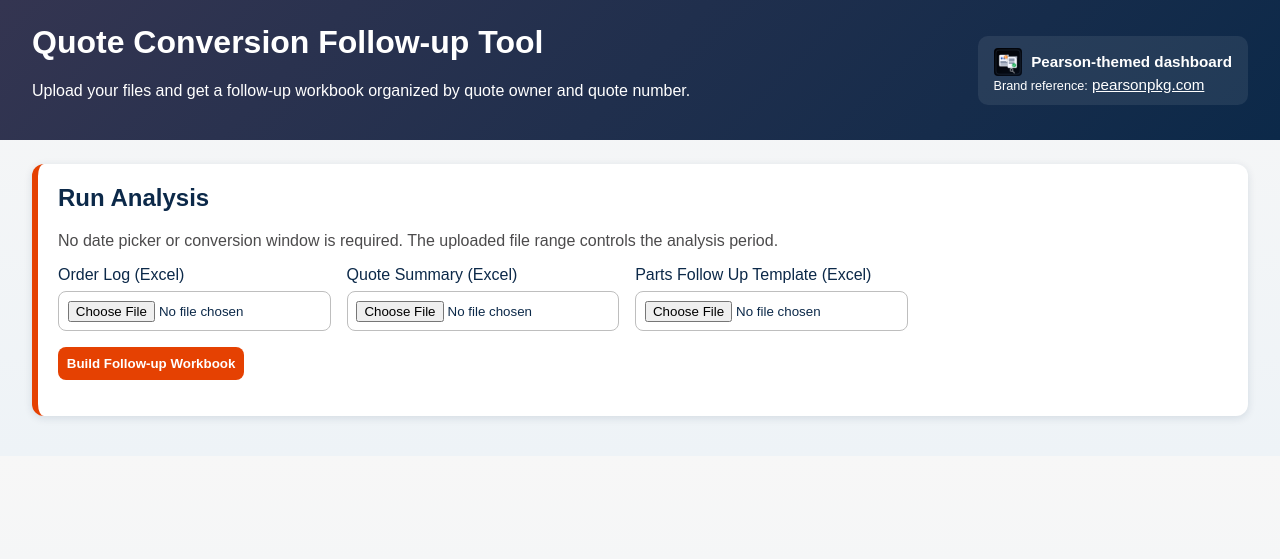
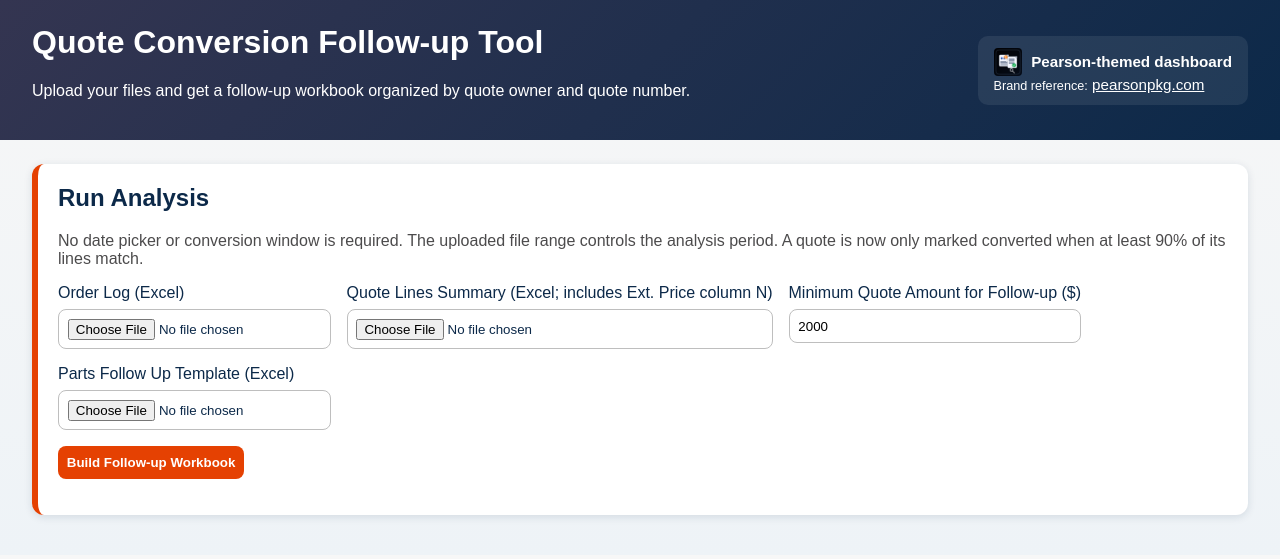
Before and after one commit to brandonhall112/Quote_Converter, a Flask app: page / in a window 1280 px wide. Shown: the top 559 px of the page. Run offline with Flask 3, Linux system fonts and the light colour scheme.

Commit message:
Use quote line Ext. Price for quote amounts and add visual insights

```diff
--- a/app.py
+++ b/app.py
@@ -5,9 +5,11 @@ from io import BytesIO
 from pathlib import Path
 import re
 from threading import Timer
+import os
 from typing import Any
 import sys
 import webbrowser
+import json
 
 import pandas as pd
 from flask import Flask, render_template, request, send_file
@@ -32,6 +34,7 @@ class ColumnMap:
     quote_customer_name: int = 36  # AK
     quote_date: int = 48  # AW
     quote_user: int = 61  # BJ
+    quote_ext_price: int = 13  # N
 
 
 COLUMNS = ColumnMap()
@@ -72,13 +75,14 @@ def load_quotes(file_obj: Any) -> pd.DataFrame:
             "customer_name": _safe_get(raw, COLUMNS.quote_customer_name, "Customer Name (AK)").astype(str).str.strip(),
             "quote_date": pd.to_datetime(_safe_get(raw, COLUMNS.quote_date, "Date Quoted (AW)"), errors="coerce"),
             "user_id": _safe_get(raw, COLUMNS.quote_user, "User ID (BJ)").astype(str).str.strip(),
+            "ext_price": pd.to_numeric(_safe_get(raw, COLUMNS.quote_ext_price, "Ext. Price (N)"), errors="coerce").fillna(0.0),
         }
     )
     quotes = quotes.dropna(subset=["quote_date"]).copy()
     return quotes[(quotes["part_number"].ne("")) & (quotes["quote_number"].ne(""))]
 
 
-def run_conversion(orders: pd.DataFrame, quotes: pd.DataFrame) -> tuple[pd.DataFrame, pd.DataFrame, pd.DataFrame]:
+def run_conversion(orders: pd.DataFrame, quotes: pd.DataFrame, min_line_match_ratio: float = 0.90) -> tuple[pd.DataFrame, pd.DataFrame, pd.DataFrame]:
     if quotes.empty:
         empty = quotes.assign(converted=False)
         return empty, pd.DataFrame(), pd.DataFrame()
@@ -93,53 +97,133 @@ def run_conversion(orders: pd.DataFrame, quotes: pd.DataFrame) -> tuple[pd.DataF
     merged["days_to_convert"] = (merged["order_date"] - merged["quote_date"]).dt.days
     merged["valid_conversion"] = merged["days_to_convert"].notna() & (merged["days_to_convert"] >= 0)
 
-    converted_events = (
-        merged[merged["valid_conversion"]]
-        .sort_values("days_to_convert")
-        .groupby(["quote_number", "line_number"], as_index=False)
-        .first()
+    valid = merged[merged["valid_conversion"]].copy()
+
+    quote_lines = (
+        quotes.groupby("quote_number", dropna=False)
+        .agg(total_lines=("line_number", "nunique"))
+        .reset_index()
     )
 
-    line_output = quotes.merge(
-        converted_events[
-            [
-                "quote_number",
-                "line_number",
-                "order_number",
-                "order_date",
-                "net_sales",
-                "days_to_convert",
-            ]
-        ],
-        on=["quote_number", "line_number"],
-        how="left",
-    )
-    line_output["converted"] = line_output["order_number"].notna()
+    if valid.empty:
+        line_output = quotes.copy()
+        line_output["order_number"] = pd.NA
+        line_output["order_date"] = pd.NaT
+        line_output["net_sales"] = 0.0
+        line_output["days_to_convert"] = pd.NA
+        line_output["converted"] = False
+
+        def _first_non_empty(series: pd.Series) -> str:
+            for value in series:
+                if pd.notna(value) and str(value).strip() != "":
+                    return str(value).strip()
+            return ""
+
+        quote_output = (
+            line_output.groupby(["quote_number"], dropna=False)
+            .agg(
+                customer_id=("customer_id", _first_non_empty),
+                customer_name=("customer_name", _first_non_empty),
+                user_id=("user_id", _first_non_empty),
+                quote_date=("quote_date", "min"),
+                parts_quoted=("part_number", "nunique"),
+                total_lines=("line_number", "nunique"),
+                quote_amount=("ext_price", "sum"),
+            )
+            .reset_index()
+        )
+        quote_output["matched_orders"] = ""
+        quote_output["converted_net_sales"] = 0.0
+        quote_output["converted_lines"] = 0
+        quote_output["line_match_rate"] = 0.0
+        quote_output["converted"] = False
+        quote_output["follow_up_needed"] = True
+    else:
+        line_order_best = (
+            valid.sort_values("days_to_convert")
+            .groupby(["quote_number", "line_number", "order_number"], as_index=False)
+            .first()
+        )
+
+        order_coverage = (
+            line_order_best.groupby(["quote_number", "order_number"], as_index=False)
+            .agg(
+                matched_lines=("line_number", "nunique"),
+                order_date=("order_date", "min"),
+                converted_net_sales=("net_sales", "sum"),
+            )
+            .merge(quote_lines, on="quote_number", how="left")
+        )
+        order_coverage["line_match_rate"] = (order_coverage["matched_lines"] / order_coverage["total_lines"]).fillna(0)
+
+        best_order = (
+            order_coverage.sort_values(["quote_number", "line_match_rate", "matched_lines", "order_date"], ascending=[True, False, False, True])
+            .groupby("quote_number", as_index=False)
+            .first()
+        )
+        best_order["converted"] = best_order["line_match_rate"] >= min_line_match_ratio
+
+        winning_line_matches = line_order_best.merge(
+            best_order[["quote_number", "order_number", "converted"]],
+            on=["quote_number", "order_number"],
+            how="inner",
+        )
+        winning_line_matches = winning_line_matches[winning_line_matches["converted"]].copy()
+
+        converted_lines = (
+            winning_line_matches.groupby("quote_number", as_index=False)
+            .agg(converted_lines=("line_number", "nunique"))
+        )
+
+        line_output = quotes.merge(
+            winning_line_matches[["quote_number", "line_number", "order_number", "order_date", "net_sales", "days_to_convert"]],
+            on=["quote_number", "line_number"],
+            how="left",
+        )
+        line_output["converted"] = line_output["order_number"].notna()
+
+        def _first_non_empty(series: pd.Series) -> str:
+            for value in series:
+                if pd.notna(value) and str(value).strip() != "":
+                    return str(value).strip()
+            return ""
+
+        quote_output = (
+            line_output.groupby(["quote_number"], dropna=False)
+            .agg(
+                customer_id=("customer_id", _first_non_empty),
+                customer_name=("customer_name", _first_non_empty),
+                user_id=("user_id", _first_non_empty),
+                quote_date=("quote_date", "min"),
+                parts_quoted=("part_number", "nunique"),
+                total_lines=("line_number", "nunique"),
+                quote_amount=("ext_price", "sum"),
+            )
+            .reset_index()
+            .merge(best_order[["quote_number", "order_number", "order_date", "converted_net_sales", "line_match_rate", "converted"]], on="quote_number", how="left")
+            .merge(converted_lines, on="quote_number", how="left")
+        )
+        quote_output["converted_lines"] = quote_output["converted_lines"].fillna(0).astype(int)
+        quote_output["converted"] = quote_output["converted"].astype("boolean").fillna(False).astype(bool)
+        quote_output["line_match_rate"] = quote_output["line_match_rate"].fillna(0.0)
+        quote_output["converted_net_sales"] = quote_output["converted_net_sales"].fillna(0.0)
+        quote_output["matched_orders"] = quote_output.apply(
+            lambda r: str(r["order_number"]) if bool(r["converted"]) and pd.notna(r["order_number"]) else "",
+            axis=1,
+        )
+        quote_output = quote_output.drop(columns=["order_number"])
+        quote_output["follow_up_needed"] = ~quote_output["converted"]
 
     rep_summary = (
-        line_output.groupby("user_id", dropna=False)
+        quote_output.groupby("user_id", dropna=False)
         .agg(
-            quote_lines=("quote_number", "count"),
-            converted_lines=("converted", "sum"),
-            converted_net_sales=("net_sales", "sum"),
+            consolidated_quotes=("quote_number", "count"),
+            converted_quotes=("converted", "sum"),
+            converted_net_sales=("converted_net_sales", "sum"),
         )
         .reset_index()
     )
-    rep_summary["conversion_rate"] = (rep_summary["converted_lines"] / rep_summary["quote_lines"]).fillna(0)
-
-    quote_output = (
-        line_output.groupby(["quote_number", "customer_id", "customer_name", "user_id", "quote_date"], dropna=False)
-        .agg(
-            parts_quoted=("part_number", "nunique"),
-            matched_orders=("order_number", lambda s: ", ".join(sorted({v for v in s.dropna().astype(str) if v}))),
-            converted_net_sales=("net_sales", "sum"),
-            converted_lines=("converted", "sum"),
-            total_lines=("line_number", "count"),
-        )
-        .reset_index()
-    )
-    quote_output["converted"] = quote_output["converted_lines"] > 0
-    quote_output["follow_up_needed"] = ~quote_output["converted"]
+    rep_summary["conversion_rate"] = (rep_summary["converted_quotes"] / rep_summary["consolidated_quotes"]).fillna(0)
 
     return line_output, rep_summary, quote_output
 
@@ -164,7 +248,7 @@ def _column_map_from_header(ws, header_row: int) -> dict[str, int]:
             continue
         if (("quote" in label and "#" in label) or "quote number" in label or label == "quote"):
             mapping.setdefault("quote_number", col)
-        elif "customer" in label:
+        elif "customer" in label or "cust" in label:
             mapping.setdefault("customer_id", col)
         elif "date" in label:
             mapping.setdefault("quote_date", col)
@@ -174,6 +258,10 @@ def _column_map_from_header(ws, header_row: int) -> dict[str, int]:
             mapping.setdefault("quote_amount", col)
         elif "part" in label and ("count" in label or "qty" in label or "quoted" in label):
             mapping.setdefault("parts_quoted", col)
+        elif "won/lost" in label or ("won" in label and "lost" in label):
+            mapping.setdefault("follow_up_needed", col)
+        elif "actual order" in label:
+            mapping.setdefault("converted_net_sales", col)
         elif "order" in label:
             mapping.setdefault("matched_orders", col)
         elif "net" in label or "sales" in label:
@@ -300,19 +388,20 @@ def build_follow_up_workbook(template_bytes: bytes, quotes_for_followup: pd.Data
             if "user_id" in col_map:
                 ws.cell(row=row_num, column=col_map["user_id"], value=assignee_name)
             if "quote_amount" in col_map:
-                ws.cell(row=row_num, column=col_map["quote_amount"], value=None)
+                quote_amount = rec.get("quote_amount")
+                ws.cell(row=row_num, column=col_map["quote_amount"], value=float(quote_amount) if pd.notna(quote_amount) else None)
             if "parts_quoted" in col_map:
                 ws.cell(row=row_num, column=col_map["parts_quoted"], value=int(rec.get("parts_quoted") or 0))
-            if "matched_orders" in col_map:
-                ws.cell(row=row_num, column=col_map["matched_orders"], value=rec.get("matched_orders"))
             if "converted_net_sales" in col_map:
                 ws.cell(row=row_num, column=col_map["converted_net_sales"], value=float(rec.get("converted_net_sales") or 0))
             if "follow_up_needed" in col_map:
                 ws.cell(
                     row=row_num,
                     column=col_map["follow_up_needed"],
-                    value="Open" if rec.get("follow_up_needed") else "Won",
+                    value="",
                 )
+            if "matched_orders" in col_map:
+                ws.cell(row=row_num, column=col_map["matched_orders"], value=rec.get("matched_orders"))
             if "notes" in col_map:
                 ws.cell(row=row_num, column=col_map["notes"], value="")
             row_num += 1
@@ -337,10 +426,25 @@ def _resolve_template_bytes(uploaded_template) -> bytes:
     )
 
 
+
+def _format_currency(value: Any) -> str:
+    if pd.isna(value):
+        return ""
+    return f"${float(value):,.2f}"
+
+
+def _format_percent(value: Any) -> str:
+    if pd.isna(value):
+        return ""
+    return f"{float(value) * 100:.2f}%"
+
+
 @app.route("/", methods=["GET", "POST"])
 def index():
     quote_results_html = None
     rep_results_html = None
+    rep_chart_data = "[]"
+    followup_chart_data = "[]"
     error = None
 
     if request.method == "POST":
@@ -348,25 +452,92 @@ def index():
             order_file = request.files.get("order_file")
             quote_file = request.files.get("quote_file")
             template_file = request.files.get("template_file")
+            min_quote_amount = float(request.form.get("min_quote_amount") or 2000)
 
             if not order_file or not quote_file:
-                raise ValueError("Please upload both an order log file and a quote summary file.")
+                raise ValueError("Please upload both an order log file and a quote line summary file.")
 
             template_bytes = _resolve_template_bytes(template_file)
             orders = load_orders(order_file)
             quotes = load_quotes(quote_file)
 
-            line_results, rep_summary, quote_results = run_conversion(orders, quotes)
-            follow_up_quotes = quote_results[quote_results["follow_up_needed"]].copy()
+            line_results, rep_summary, quote_results = run_conversion(orders, quotes, min_line_match_ratio=0.90)
+
+            min_amount_mask = quote_results["quote_amount"].fillna(0) >= min_quote_amount
+            follow_up_quotes = quote_results[quote_results["follow_up_needed"] & min_amount_mask].copy()
             generated_report = build_follow_up_workbook(template_bytes, follow_up_quotes)
 
-            quote_results_html = quote_results.sort_values(["quote_date", "quote_number"]).to_html(
+            quote_results_display = quote_results.sort_values(["quote_date", "quote_number"]).copy()
+            quote_results_display["converted_net_sales"] = quote_results_display["converted_net_sales"].map(_format_currency)
+            quote_results_display["quote_amount"] = quote_results_display["quote_amount"].map(_format_currency)
+            quote_results_display["line_match_rate"] = quote_results_display["line_match_rate"].map(_format_percent)
+            quote_results_display = quote_results_display.rename(
+                columns={
+                    "quote_number": "Quote Number",
+                    "customer_id": "Customer ID",
+                    "customer_name": "Customer Name",
+                    "user_id": "Parts Rep",
+                    "quote_date": "Quote Date",
+                    "parts_quoted": "Parts Quoted",
+                    "matched_orders": "Matched Orders",
+                    "converted_net_sales": "Converted Net Sales",
+                    "converted_lines": "Converted Lines",
+                    "total_lines": "Total Lines",
+                    "line_match_rate": "Line Match Rate",
+                    "converted": "Converted",
+                    "follow_up_needed": "Follow Up Needed",
+                    "quote_amount": "Quote Amount",
+                }
+            )
+            quote_results_html = quote_results_display.to_html(
                 index=False,
-                classes="results-table",
+                classes="results-table sortable-table",
+                table_id="quote-results-table",
             )
-            rep_results_html = rep_summary.sort_values("conversion_rate", ascending=False).to_html(
+
+            rep_results_display = rep_summary.sort_values("conversion_rate", ascending=False).copy()
+            rep_results_display["converted_net_sales"] = rep_results_display["converted_net_sales"].map(_format_currency)
+            rep_results_display["conversion_rate"] = rep_results_display["conversion_rate"].map(_format_percent)
+            rep_results_display = rep_results_display.rename(
+                columns={
+                    "user_id": "Parts Rep",
+                    "consolidated_quotes": "Number of Quotes",
+                    "converted_quotes": "Number of Converted Quotes",
+                    "converted_net_sales": "Converted Net Sales",
+                    "conversion_rate": "Conversion Rate",
+                }
+            )
+            rep_results_html = rep_results_display.to_html(
                 index=False,
-                classes="results-table",
+                classes="results-table sortable-table",
+                table_id="rep-summary-table",
+            )
+
+            rep_chart = rep_summary.sort_values("conversion_rate", ascending=False).copy()
+            rep_chart_data = json.dumps(
+                [
+                    {
+                        "rep": str(r.user_id or "Unassigned"),
+                        "conversion_rate": float(r.conversion_rate),
+                    }
+                    for r in rep_chart.itertuples()
+                ]
+            )
+            followup_counts = (
+                quote_results[quote_results["follow_up_needed"]]
+                .groupby("user_id", dropna=False)
+                .size()
+                .reset_index(name="count")
+                .sort_values("count", ascending=False)
+            )
+            followup_chart_data = json.dumps(
+                [
+                    {
+                        "rep": str(r.user_id or "Unassigned"),
+                        "count": int(r.count),
+                    }
+                    for r in followup_counts.itertuples()
+                ]
             )
 
             app.config["last_quote_results"] = quote_results
@@ -379,6 +550,8 @@ def index():
         "index.html",
         quote_results_html=quote_results_html,
         rep_results_html=rep_results_html,
+        rep_chart_data=rep_chart_data,
+        followup_chart_data=followup_chart_data,
         error=error,
     )
 
@@ -407,5 +580,8 @@ def _open_browser() -> None:
 
 
 if __name__ == "__main__":
-    Timer(1.0, _open_browser).start()
-    app.run(host="127.0.0.1", port=8000, debug=False, use_reloader=False)
+    port = int(os.environ.get("PORT", "8000"))
+    is_local_dev = not os.environ.get("CI") and not os.environ.get("PORT")
+    if is_local_dev:
+        Timer(1.0, _open_browser).start()
+    app.run(host="0.0.0.0", port=port, debug=False, use_reloader=False)
--- a/requirements.txt
+++ b/requirements.txt
@@ -1,3 +1,4 @@
 flask==3.0.3
 pandas==2.2.2
 openpyxl==3.1.5
+gunicorn==22.0.0
--- /dev/null
+++ b/runtime.txt
@@ -0,0 +1 @@
+python-3.11.9
--- a/templates/index.html
+++ b/templates/index.html
@@ -107,6 +107,11 @@
     .results-wrap { overflow-x: auto; }
     .download { margin-bottom: .7rem; display: flex; gap: .6rem; }
     .note { color: var(--dark-gray); }
+    .viz-grid { display:grid; grid-template-columns: repeat(auto-fit,minmax(280px,1fr)); gap:1rem; }
+    .viz-card { background:#f8fafc; border:1px solid #dbe5ef; border-radius:10px; padding:.8rem; }
+    .viz-row { display:grid; grid-template-columns: 130px 1fr 56px; gap:.5rem; align-items:center; margin:.45rem 0; font-size:.86rem; }
+    .bar-wrap { background:#e5edf5; border-radius:999px; height:10px; overflow:hidden; }
+    .bar { height:10px; background:linear-gradient(90deg,var(--orange),var(--dark-blue)); }
   </style>
 </head>
 <body>
@@ -128,7 +133,7 @@
   <div class="container">
     <div class="card">
       <h2>Run Analysis</h2>
-      <p class="note">No date picker or conversion window is required. The uploaded file range controls the analysis period.</p>
+      <p class="note">No date picker or conversion window is required. The uploaded file range controls the analysis period. A quote is now only marked converted when at least 90% of its lines match.</p>
       <form method="post" enctype="multipart/form-data">
         <div class="row">
           <div class="field">
@@ -136,8 +141,12 @@
             <input type="file" name="order_file" accept=".xlsx,.xls" required>
           </div>
           <div class="field">
-            <label>Quote Summary (Excel)</label>
+            <label>Quote Lines Summary (Excel; includes Ext. Price column N)</label>
             <input type="file" name="quote_file" accept=".xlsx,.xls" required>
+          </div>
+          <div class="field">
+            <label>Minimum Quote Amount for Follow-up ($)</label>
+            <input type="number" name="min_quote_amount" value="2000" min="0" step="100">
           </div>
           <div class="field">
             <label>Parts Follow Up Template (Excel)</label>
@@ -152,6 +161,20 @@
     </div>
 
     {% if rep_results_html %}
+    <div class="card">
+      <h2>Visual Insights</h2>
+      <div class="viz-grid">
+        <div class="viz-card">
+          <h3 style="margin:.2rem 0 .6rem 0;">Conversion Rate by Rep</h3>
+          <div id="conversion-chart"></div>
+        </div>
+        <div class="viz-card">
+          <h3 style="margin:.2rem 0 .6rem 0;">Follow-ups Needed by Rep</h3>
+          <div id="followup-chart"></div>
+        </div>
+      </div>
+    </div>
+
     <div class="card">
       <h2>Rep Summary</h2>
       <div class="download">
@@ -168,5 +191,81 @@
     </div>
     {% endif %}
   </div>
+
+  <script>
+    (function () {
+      const toNumber = (value) => {
+        const cleaned = value.replace(/[$,%\s,]/g, '');
+        const n = Number(cleaned);
+        return Number.isFinite(n) ? n : null;
+      };
+
+      const makeSortable = (tableId) => {
+        const table = document.getElementById(tableId);
+        if (!table || !table.tHead || table.tHead.rows.length === 0 || !table.tBodies.length) return;
+
+        const headerCells = Array.from(table.tHead.rows[0].cells);
+        const tbody = table.tBodies[0];
+
+        headerCells.forEach((th, index) => {
+          th.style.cursor = 'pointer';
+          th.title = 'Click to sort ascending/descending';
+          th.dataset.sortDir = 'none';
+
+          th.addEventListener('click', () => {
+            const currentDir = th.dataset.sortDir === 'asc' ? 'desc' : 'asc';
+            headerCells.forEach((cell) => {
+              cell.dataset.sortDir = 'none';
+              cell.textContent = cell.textContent.replace(/\s*[▲▼]$/, '');
+            });
+            th.dataset.sortDir = currentDir;
+            th.textContent = `${th.textContent.replace(/\s*[▲▼]$/, '')} ${currentDir === 'asc' ? '▲' : '▼'}`;
+
+            const rows = Array.from(tbody.rows);
+            rows.sort((a, b) => {
+              const aText = (a.cells[index]?.textContent || '').trim();
+              const bText = (b.cells[index]?.textContent || '').trim();
+              const aNum = toNumber(aText);
+              const bNum = toNumber(bText);
+
+              let cmp = 0;
+              if (aNum !== null && bNum !== null) {
+                cmp = aNum - bNum;
+              } else {
+                cmp = aText.localeCompare(bText, undefined, { numeric: true, sensitivity: 'base' });
+              }
+              return currentDir === 'asc' ? cmp : -cmp;
+            });
+
+            rows.forEach((row) => tbody.appendChild(row));
+          });
+        });
+      };
+
+      makeSortable('quote-results-table');
+      makeSortable('rep-summary-table');
+
+      const repData = {{ rep_chart_data | safe }};
+      const followupData = {{ followup_chart_data | safe }};
+
+      const renderBars = (targetId, rows, valueKey, formatter) => {
+        const target = document.getElementById(targetId);
+        if (!target) return;
+        if (!rows || !rows.length) {
+          target.innerHTML = '<p class="note">No data yet. Run an analysis.</p>';
+          return;
+        }
+        const maxVal = Math.max(...rows.map(r => Number(r[valueKey] || 0)), 0);
+        target.innerHTML = rows.map(r => {
+          const val = Number(r[valueKey] || 0);
+          const pct = maxVal > 0 ? (val / maxVal) * 100 : 0;
+          return `<div class="viz-row"><div>${r.rep}</div><div class="bar-wrap"><div class="bar" style="width:${pct}%"></div></div><div style="text-align:right;">${formatter(val)}</div></div>`;
+        }).join('');
+      };
+
+      renderBars('conversion-chart', repData, 'conversion_rate', v => `${(v*100).toFixed(1)}%`);
+      renderBars('followup-chart', followupData, 'count', v => `${Math.round(v)}`);
+    })();
+  </script>
 </body>
 </html>
```
Also changed, not shown: render.yaml (added, +10 -0 lines), .github/workflows/build-windows-exe.yml, README.md, 1 other file.
